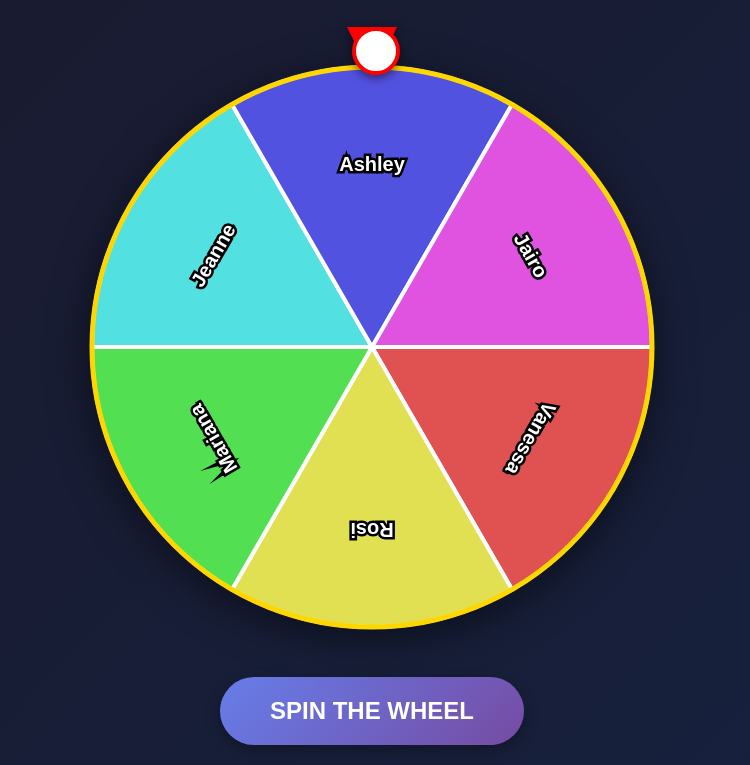
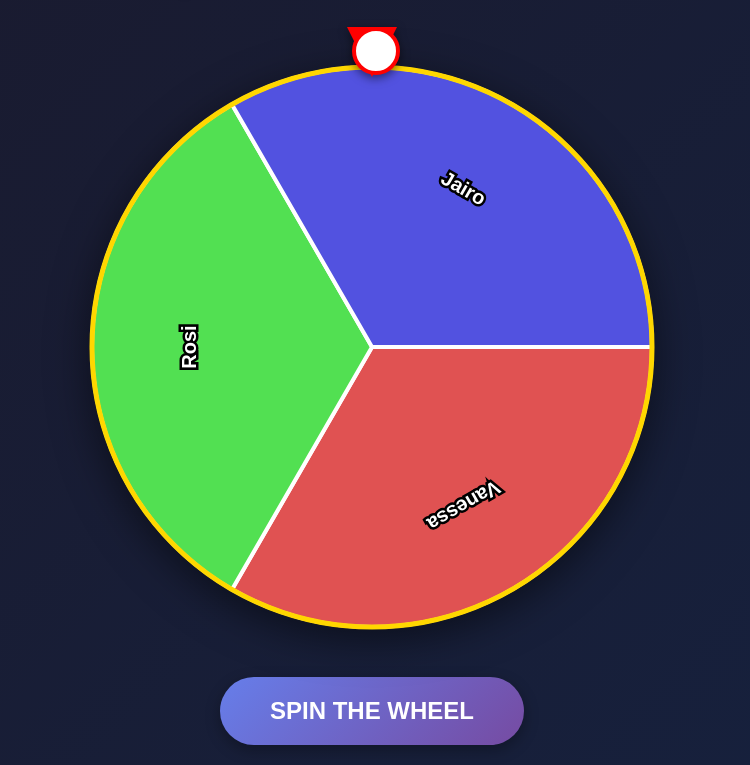
Before and after one commit to twhite1700/team-wheel, a plain HTML site: page index.html in a window 1280 px wide. Shown: the part 58-823 px from the top of the page, without its empty margins (268-1018 px from the left). Drawn offline with Linux system fonts and the light colour scheme.

Commit message:
Update index.html

```diff
--- a/index.html
+++ b/index.html
@@ -97,7 +97,7 @@
     <button id="spinBtn" onclick="spin()">SPIN THE WHEEL</button>
 
     <script>
-        const teamMembers = ["Vanessa", "Rosi", "Mariana", "Jeanne", "Ashley", "Jairo"];
+        const teamMembers = ["Vanessa", "Rosi", "Jairo"];
 
         const canvas = document.getElementById('wheelCanvas');
         const ctx = canvas.getContext('2d');
```
